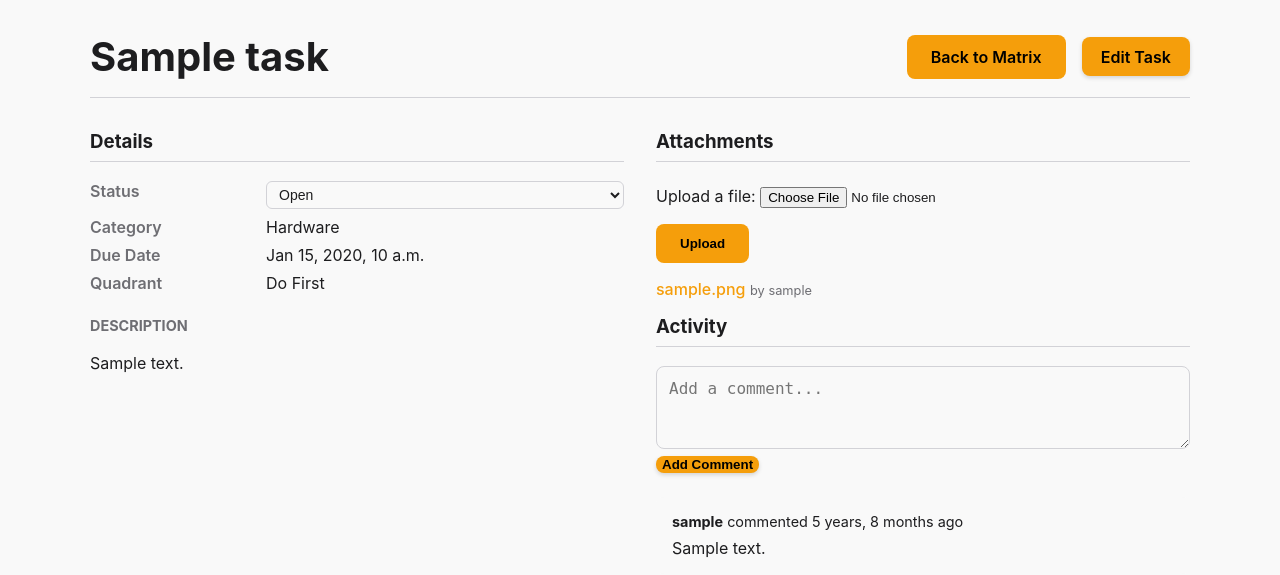
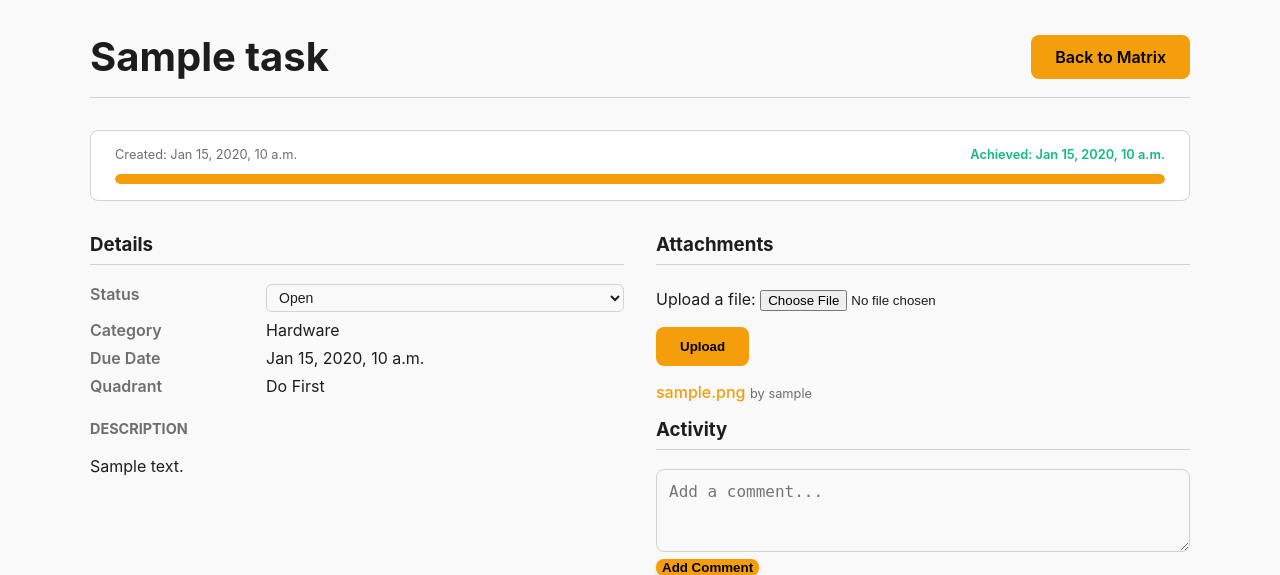
Before and after one commit to pho3n1xy/eisenhower, a Django app: page /task/1/ in a window 1280 px wide. Shown: the top 575 px of the page. Run offline with Django 5.2, Linux system fonts and the light colour scheme; a user stored in the database is signed in; tables that the repository leaves empty hold one stand-in row (values such as "Sample post").

Commit message:
We added an SLA bar on the frontend and we also modified the tasks model to calculate the SLA times

```diff
--- a/static/css/main.css
+++ b/static/css/main.css
@@ -527,3 +527,45 @@ body.dark-mode .status-open {
 .hidden {
     display: none;
 }
+
+/* Style for the ticket number on task cards */
+.ticket-number {
+    font-weight: 600;
+    font-size: 0.8rem;
+    color: var(--secondary-text-color);
+    letter-spacing: 0.5px;
+}
+
+/* --- Styles for SLA Progress Bar --- */
+.sla-bar-container {
+    background-color: var(--quadrant-bg-color);
+    padding: 1rem 1.5rem;
+    border-radius: 8px;
+    margin-bottom: 2rem;
+    border: 1px solid var(--border-color);
+}
+.sla-info {
+    display: flex;
+    justify-content: space-between;
+    font-size: 0.8rem;
+    color: var(--secondary-text-color);
+    margin-bottom: 0.75rem;
+}
+.sla-achieved {
+    font-weight: 600;
+    color: var(--color-green);
+}
+.sla-progress-bar {
+    width: 100%;
+    height: 10px;
+    background-color: var(--bg-color);
+    border-radius: 5px;
+    overflow: hidden;
+}
+.sla-progress {
+    height: 100%;
+    width: 0%; /* Default width */
+    background-color: var(--color-amber); /* The yellow color you wanted */
+    border-radius: 5px;
+    transition: width 0.5s ease-out;
+}
--- a/tasks/models.py
+++ b/tasks/models.py
@@ -1,7 +1,9 @@
 import uuid
 import os
+from django.utils import timezone
 from django.db import models
 from django.contrib.auth.models import User
+from datetime import timedelta
 
 def user_directory_path(instance, filename):
     '''
@@ -67,9 +69,9 @@ class Task(models.Model):
     important= models.BooleanField(default=False)
 
     # --- Ticketing System Fields ---
-
     #creates unique identifier for every ticket..
     ticket_id = models.UUIDField(default=uuid.uuid4, editable=False, unique=True)
+    ticket_number = models.CharField(max_length=20, unique=True, null=True, blank=True)
     status = models.CharField(max_length=22, choices=Status.choices, default=Status.OPEN)
     category = models.CharField(max_length=22, choices=Category.choices, default=Category.GENERAL)
     requester = models.ForeignKey(User, on_delete=models.SET_NULL, null=True, related_name='requested_tasks')
@@ -80,8 +82,86 @@ class Task(models.Model):
     is_archived = models.BooleanField(default=False, help_text="Marks a task as archived instead of deleting it.")
     is_completed = models.BooleanField(default=False)
 
+    # --- Fields for the SLA Progress Bar ---
+    completed_at = models.DateTimeField(null=True, blank=True)
+    paused_at = models.DateTimeField(null=True, blank=True)
+    total_paused_duration = models.DurationField(default=timedelta(0))
+
+    # --- save method ---
+    def save(self, *args, **kwargs):
+        # Check if this is a new task being created
+        is_new = self.pk is None
+
+        # If the task is being update, get its old state from the database
+        if not is_new:
+            old_task = Task.objects.get(pk=self.pk)
+
+            # Check if the task is being paused
+            if old_task.status != self.Status.PENDING and self.status == self.Status.PENDING:
+                self.paused_at = timezone.now()
+
+            # Check is the task is being resumed
+            elif old_task.status == self.Status.PENDING and self.status != self.Status.PENDING:
+                if self.paused_at:
+                    pause_duration = timezone.now() - self.paused_at
+                    self.total_paused_duration += pause_duration
+                    self.paused_at = None
+
+            # Check if the task is being completed
+            if not old_task.is_completed and self.is_completed:
+                self.completed_at = timezone.now()
+
+            # Check if it's being Re-opened
+            elif old_task.is_completed and not self.is_completed:
+                self.completed_at = None
+
+        # Don't set due_date if it's already been provided
+        if is_new and not self.due_date:
+            try:
+                #find the SLA policy that matches this task's quadrant
+                policy = SLAPolicy.objects.get(quadrant=self.quadrant)
+                self.due_date = timezone.now() + policy.resolution_time
+
+            except SLAPolicy.DoesNotExist:
+                pass
+
+        super().save(*args, **kwargs) # Save the object to get a primary key (self.pk)
+
+        # If it was a new task, generate the ticket number
+        if is_new and not self.ticket_number:
+            self.ticket_number = f"OHM{self.pk:13d}"
+            # Save again just to update this one field
+            super().save(update_fields=['ticket_number'])
+
     def __str__(self):
         return f"{self.title} ({self.ticket_id})"
+
+    @property
+    def sla_progress_percent(self):
+        if not self.due_date:
+            return 0
+
+        sla_duration = self.due_date - self.created_at
+        if sla_duration.total_seconds() <= 0:
+            return 100
+
+        time_elapsed = timezone.now() - self.created_at
+
+        # if it's paused, subtract the time it has been paused so far
+        if self.paused_at:
+            current_pause_duration = timezone.now() - self.paused_at
+            effective_elapsed = time_elapsed - self.total_paused_duration
+
+        else:
+            effective_elapsed = time_elapsed - self.total_paused_duration
+
+        # if completed, calculate based on completion time
+        if self.completed_at:
+            effective_elapsed = (self.completed_at - self.created_at) - self.total_paused_duration
+
+        progress = (effective_elapsed.total_seconds() / sla_duration.total_seconds()) * 100
+
+        return min(progress, 100) # Cap at 100%
 
     @property
     def is_completed(self):
@@ -128,3 +208,23 @@ class Attachment(models.Model):
 
     def __str__(self):
         return self.original_filename or self.file.name
+
+
+class SLAPolicy(models.Model):
+    """Stores the SLA rules, configurable in the admin panel"""
+    QUADRANT_CHOICES = [
+        ('do_first', 'Do First (Urgent & Important)'),
+        ('schedule', 'Schedule (Important & Not Urgent)'),
+        ('delegate', 'Queue (Urgent & Not Important)'),
+        ('delete', 'Backlog / Archive (Not Urgent & Not Important)'),
+    ]
+
+    name = models.CharField(max_length=100, help_text="e.g., Critical, High, Medium, Low")
+    quadrant = models.CharField(max_length=10, choices=QUADRANT_CHOICES, unique=True)
+    resolution_time = models.DurationField(
+        default=timedelta(days=1),
+        help_text="Enter a duration, e.g., '3 days', '8 hours', or '1 day 12 hours'."
+    )
+
+    def __str__(self):
+        return self.name
--- a/tasks/templates/tasks/matrix.html
+++ b/tasks/templates/tasks/matrix.html
@@ -6,7 +6,7 @@
 <div class="container">
     <header class="header">
         <h1 class="header-title">
-            <span class="c-blue">Acuantia</span>
+            <span class="c-blue">OHM</span>
             <span class="c-green">Service</span>
             <span class="c-amber">Desk</span>
         </h1>
--- a/tasks/templates/tasks/task_card.html
+++ b/tasks/templates/tasks/task_card.html
@@ -8,6 +8,7 @@
 
     </div>
     <p class="task-meta">
+        <span class="ticket-number">{{ task.ticket_number }}</span> &middot;
         <span class="task-status-badge status-{{ task.status|lower }}">{{ task.get_status_display }}</span> &middot;
         {{ task.get_category_display }}
         {% if task.due_date %}
--- a/tasks/templates/tasks/task_detail.html
+++ b/tasks/templates/tasks/task_detail.html
@@ -9,9 +9,21 @@
         <h1 class="header-title">{{ task.title }}</h1>
         <div class="header-controls">
             <a href="{% url 'tasks:matrix' %}" class="button-secondary">Back to Matrix</a>
-            <a href="{% url 'tasks:edit_task' pk=task.pk %}" class="button-primary">Edit Task</a>
         </div>
     </header>
+    <div class="sla-bar-container">
+        <div class="sla-info">
+            <span>Created: {{ task.created_at|date:"M j, Y, P" }}</span>
+            {% if task.completed_at %}
+                <span class="sla-achieved">Achieved: {{ task.completed_at|date:"M j, Y, P" }}</span>
+            {% elif task.due_date %}
+                <span>Next SLA: {{ task.due_date|date:"M j, Y, P" }}</span>
+            {% endif %}
+        </div>
+        <div class="sla-progress-bar">
+            <div class="sla-progress" style="width: {{ task.sla_progress_percent }}%;"></div>
+        </div>
+    </div>
 
     <main class="detail-grid">
         <div class="task-details-panel">
```
Also changed, not shown: tasks/admin.py (+12 -2 lines), tasks/migrations/0005_task_ticket_number.py (added), tasks/migrations/0006_slapolicy.py (added), tasks/migrations/0007_task_completed_at_task_paused_at_and_more.py (added).
